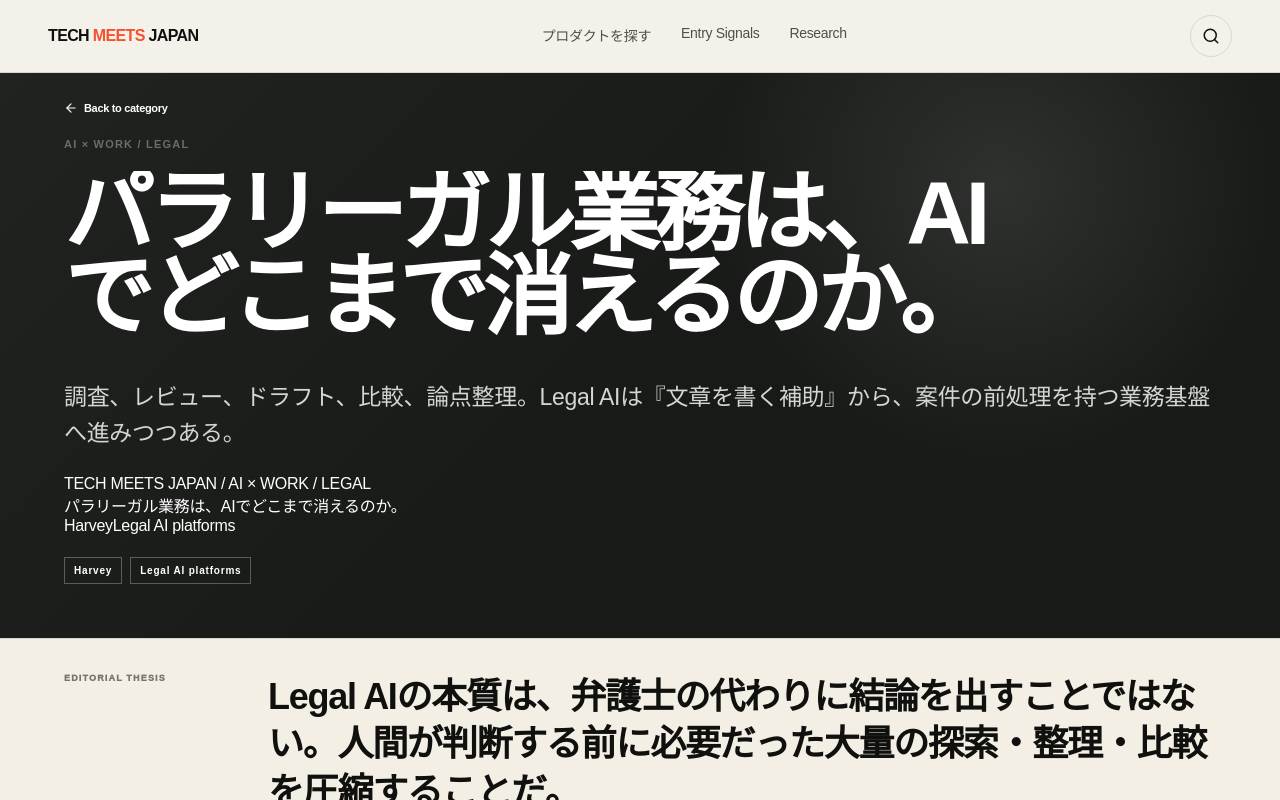
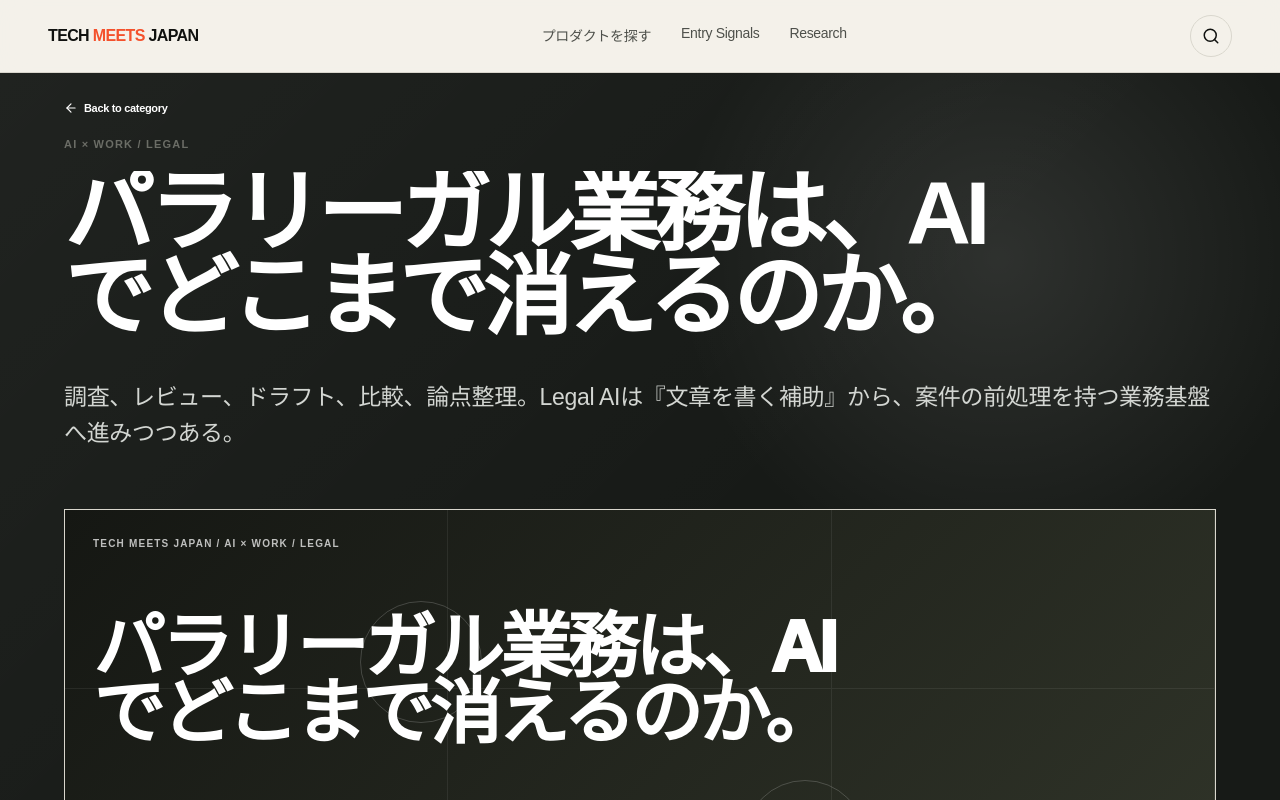
Before and after one commit to yasu-kai/tech-meets-japan, a Next.js app: page /research/ai-work/ai-legal in a window 1280 px wide. Shown: the top 800 px of the page. Built offline with nearby package versions, Linux system fonts and the light colour scheme.

Commit message:
Style editorial visuals for research stories

```diff
--- a/app/globals.css
+++ b/app/globals.css
@@ -1519,3 +1519,67 @@ linear-gradient(135deg,rgba(255,255,255,.04),transparent 55%)}
   .story-related-grid{grid-template-columns:1fr}
   .story-related-card{min-height:160px}
 }
+
+
+.story-editorial-visual{
+  position:relative;
+  min-height:360px;
+  margin:34px 0 28px;
+  padding:28px;
+  overflow:hidden;
+  border:1px solid var(--line);
+  background:#151713;
+  color:#fff;
+  display:flex;
+  flex-direction:column;
+  justify-content:space-between;
+}
+.story-visual-index{
+  position:relative;z-index:2;
+  max-width:72%;
+  font-size:10px;font-weight:900;letter-spacing:.12em;text-transform:uppercase;
+  opacity:.72;
+}
+.story-visual-title{
+  position:relative;z-index:2;
+  max-width:920px;
+  font-size:clamp(34px,5.6vw,78px);
+  line-height:.92;
+  letter-spacing:-.055em;
+  font-weight:950;
+  text-wrap:balance;
+}
+.story-visual-companies{
+  position:relative;z-index:2;
+  display:flex;flex-wrap:wrap;gap:8px;
+}
+.story-visual-companies span{
+  border:1px solid rgba(255,255,255,.35);
+  padding:7px 10px;
+  font-size:10px;
+  font-weight:850;
+  background:rgba(0,0,0,.16);
+}
+.story-visual-grid{
+  position:absolute;inset:0;
+  display:grid;grid-template-columns:repeat(3,1fr);grid-template-rows:repeat(2,1fr);
+  opacity:.65;
+}
+.story-visual-grid i{border-right:1px solid rgba(255,255,255,.11);border-bottom:1px solid rgba(255,255,255,.11);position:relative}
+.story-visual-grid i:nth-child(1)::after,.story-visual-grid i:nth-child(5)::after{
+  content:"";position:absolute;width:120px;height:120px;border-radius:50%;border:1px solid rgba(255,255,255,.28);
+  right:-35px;bottom:-35px;
+}
+.story-editorial-visual-ai-work{background:linear-gradient(135deg,#151713 0%,#2f3328 100%)}
+.story-editorial-visual-ai-security{background:linear-gradient(135deg,#210e0e 0%,#701c14 100%)}
+.story-editorial-visual-ai-creative{background:linear-gradient(135deg,#241d32 0%,#775fa1 100%)}
+.story-editorial-visual-ai-industry{background:linear-gradient(135deg,#14251d 0%,#52765c 100%)}
+.story-editorial-visual-robotics{background:linear-gradient(135deg,#181818 0%,#5b5b55 100%)}
+.story-editorial-visual-gadgets{background:linear-gradient(135deg,#342d05 0%,#d5ad13 100%);color:#0d0d0b}
+.story-editorial-visual-gadgets .story-visual-companies span{border-color:rgba(0,0,0,.35);background:rgba(255,255,255,.15)}
+.story-editorial-visual-gadgets .story-visual-grid i{border-color:rgba(0,0,0,.14)}
+@media(max-width:720px){
+  .story-editorial-visual{min-height:300px;padding:20px;margin:24px 0}
+  .story-visual-title{font-size:clamp(32px,11vw,52px)}
+  .story-visual-index{max-width:90%}
+}
```
